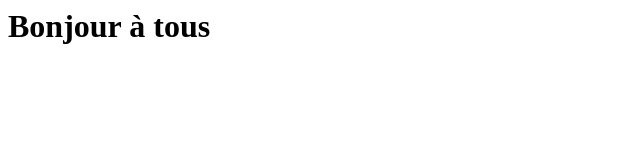
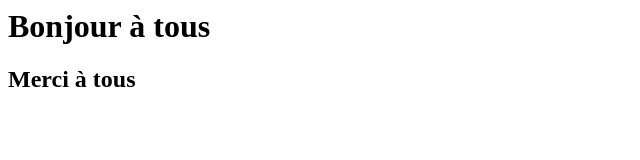
Before and after one commit to Thiez-64/WCS-Githubquest, a plain HTML site: page index.html in a window 1280 px wide. Shown: the whole page, without its empty margins (0-640 px from the left). Drawn offline with Linux system fonts and the light colour scheme.

Commit message:
h2 tag have been added

```diff
--- a/index.html
+++ b/index.html
@@ -2,4 +2,5 @@
 <title>helloWorld</title>
 <body>
     <h1>Bonjour à tous</h1>
+    <h2>Merci à tous</h2>
 </body>
```
